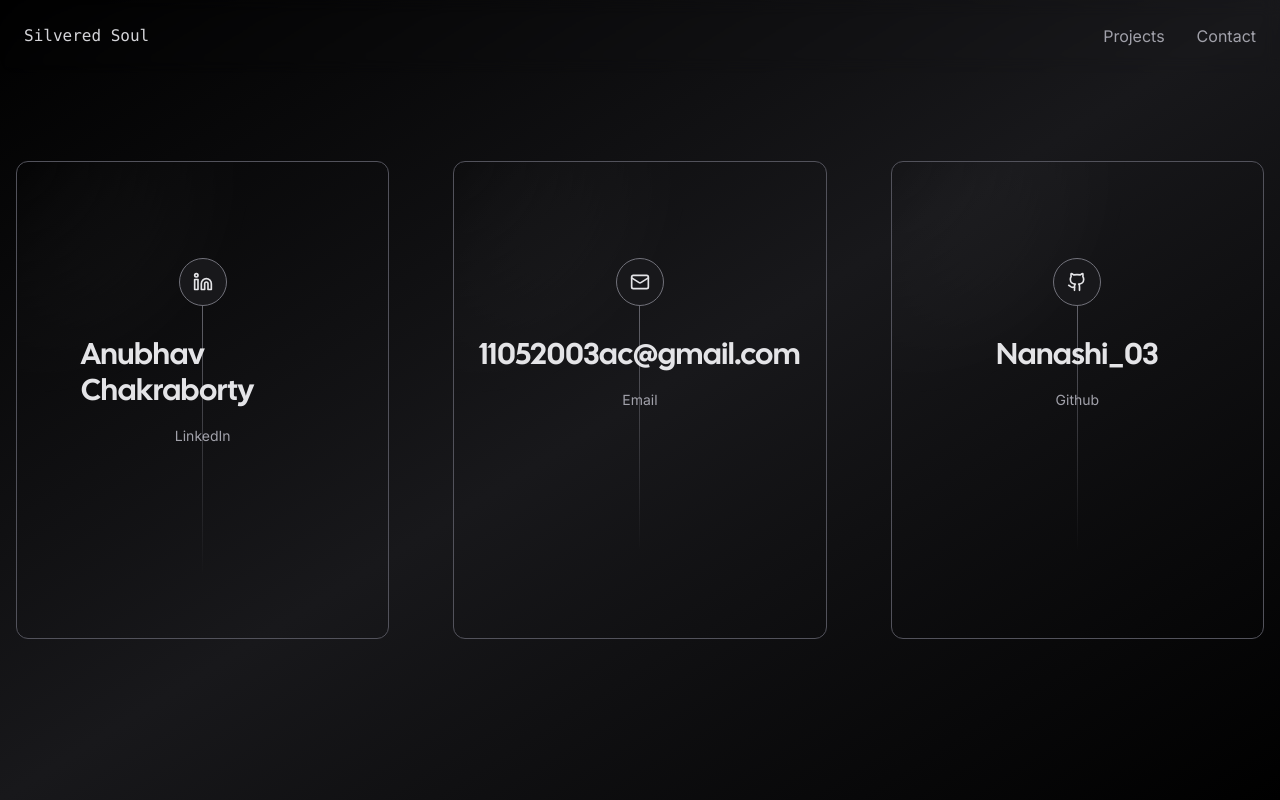
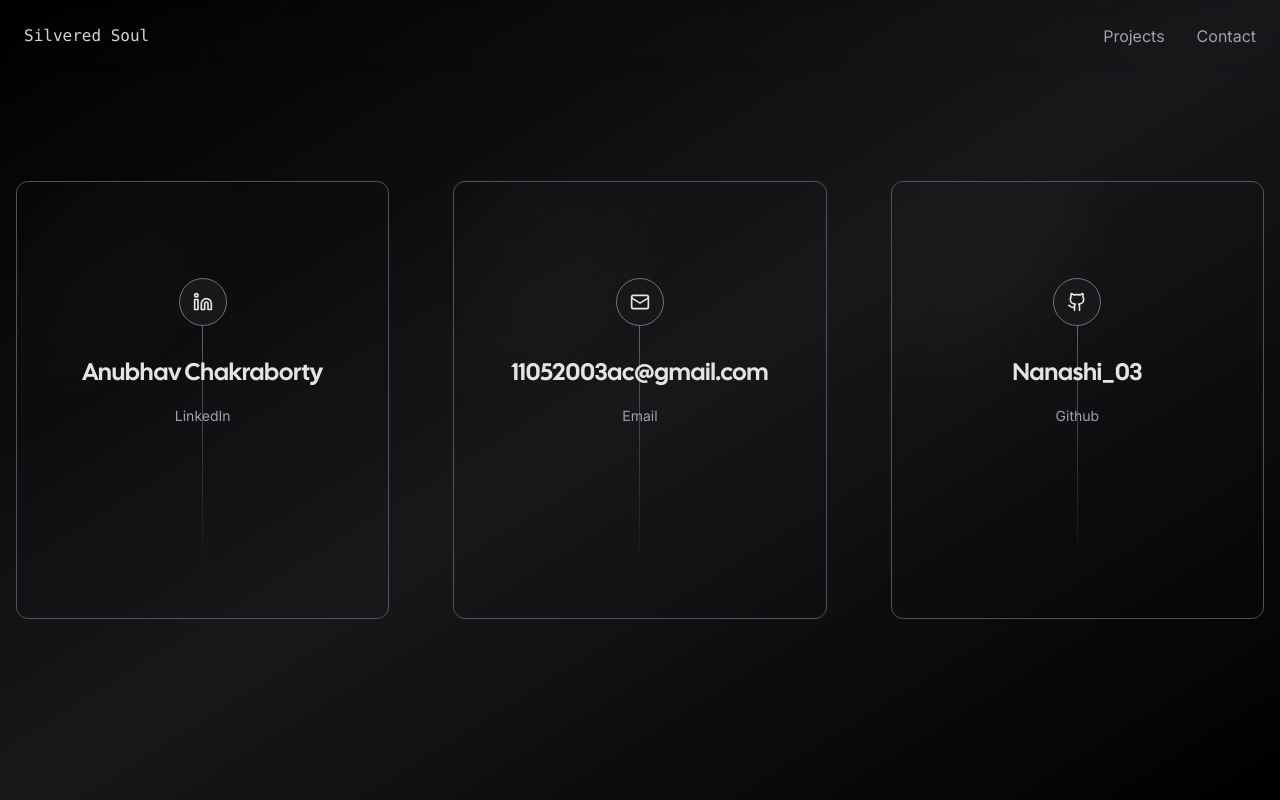
Before and after one commit to nanashi-03/Silvered-Soul, a Next.js app: page /contact in a window 1280 px wide. Built offline with nearby package versions, Linux system fonts and the light colour scheme; no server answers; what tailwindcss-debug-screens would draw is missing.

Commit message:
Font fix

```diff
--- a/app/contact/page.tsx
+++ b/app/contact/page.tsx
@@ -46,7 +46,7 @@ export default function ContactCards() {
 									{s.icon}
 								</span>{" "}
 								<div className="z-10 flex flex-col items-center">
-									<span className="text-lg font-medium duration-150 lg:text-3xl text-zinc-200 group-hover:text-white font-display">
+									<span className="text-lg font-medium duration-150 lg:text-2xl text-zinc-200 group-hover:text-white font-display">
 										{s.handle}
 									</span>
 									<span className="mt-4 text-sm text-center duration-1000 text-zinc-400 group-hover:text-zinc-200">
```
